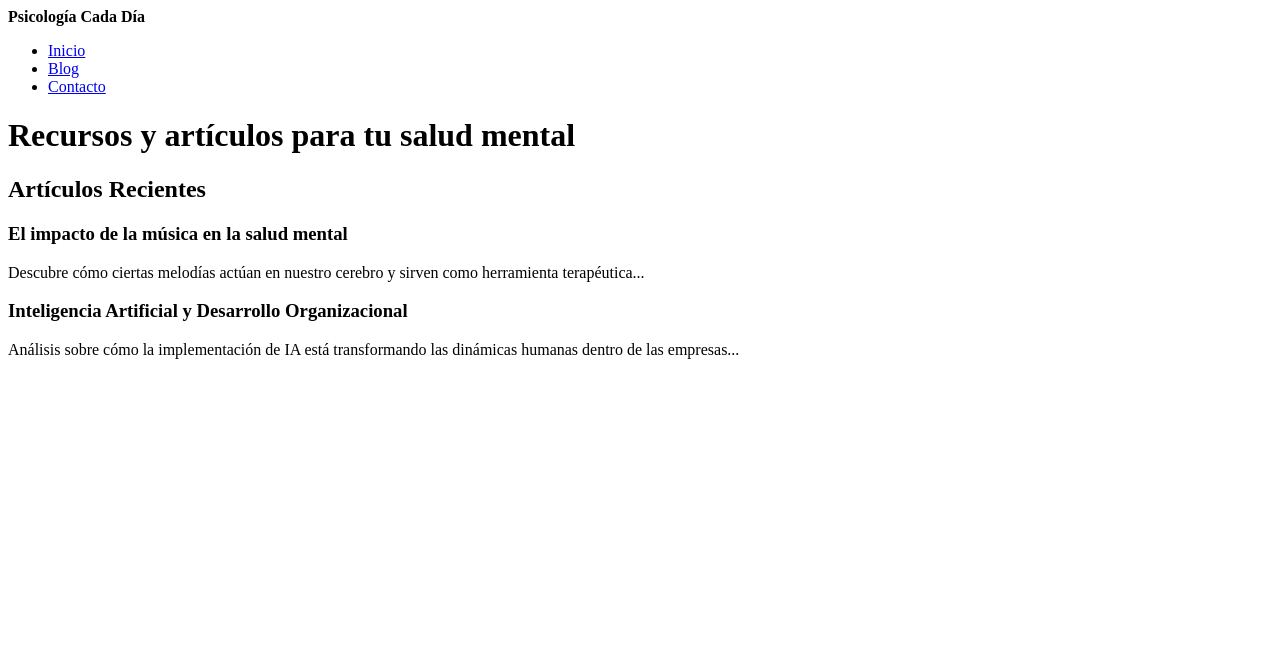
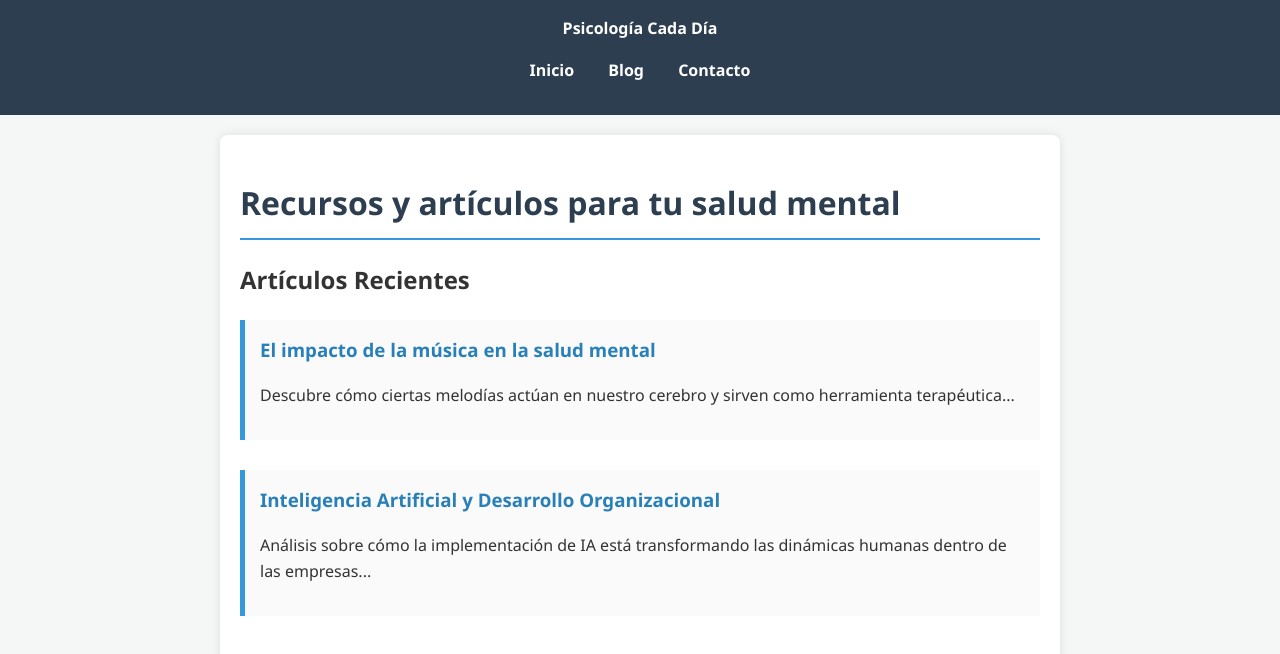
Before and after one commit to convictorius-dev/psicologiacadadia.com--codigo, a plain HTML site: page index.html in a window 1280 px wide. Drawn offline with Linux system fonts and the light colour scheme.

Commit message:
Diseño inicial con CSS

```diff
--- a/index.html
+++ b/index.html
@@ -5,7 +5,7 @@
     <meta name="viewport" content="width=device-width, initial-scale=1.0">
     <title>Psicología Cada Día | Bienestar mental y emocional</title>
     <meta name="description" content="Espacio dedicado a la psicología, el bienestar emocional y el desarrollo personal.">
-</head>
+</head><link rel="stylesheet" href="style.css">
 <body>
     <header>
         <nav>
--- /dev/null
+++ b/style.css
@@ -0,0 +1,62 @@
+/* Configuraciones básicas y tipografía */
+body {
+    font-family: 'Segoe UI', Tahoma, Geneva, Verdana, sans-serif;
+    line-height: 1.6;
+    color: #333;
+    margin: 0;
+    background-color: #f4f7f6; /* Un gris muy suave para descansar la vista */
+}
+
+/* El encabezado */
+header {
+    background-color: #2c3e50; /* Un azul oscuro elegante */
+    color: white;
+    padding: 1rem 0;
+    text-align: center;
+}
+
+nav ul {
+    list-style: none;
+    padding: 0;
+}
+
+nav ul li {
+    display: inline;
+    margin: 0 15px;
+}
+
+nav ul li a {
+    color: white;
+    text-decoration: none;
+    font-weight: bold;
+}
+
+/* Contenedor principal */
+main {
+    max-width: 800px;
+    margin: 20px auto;
+    padding: 20px;
+    background: white;
+    box-shadow: 0 0 10px rgba(0,0,0,0.1); /* Sombra suave para dar profundidad */
+    border-radius: 8px;
+}
+
+/* Títulos */
+h1 {
+    color: #2c3e50;
+    border-bottom: 2px solid #3498db;
+    padding-bottom: 10px;
+}
+
+/* Artículos del blog */
+article {
+    margin-bottom: 30px;
+    padding: 15px;
+    border-left: 5px solid #3498db; /* Una línea azul lateral para destacar */
+    background: #fafafa;
+}
+
+article h3 {
+    margin-top: 0;
+    color: #2980b9;
+}
```
